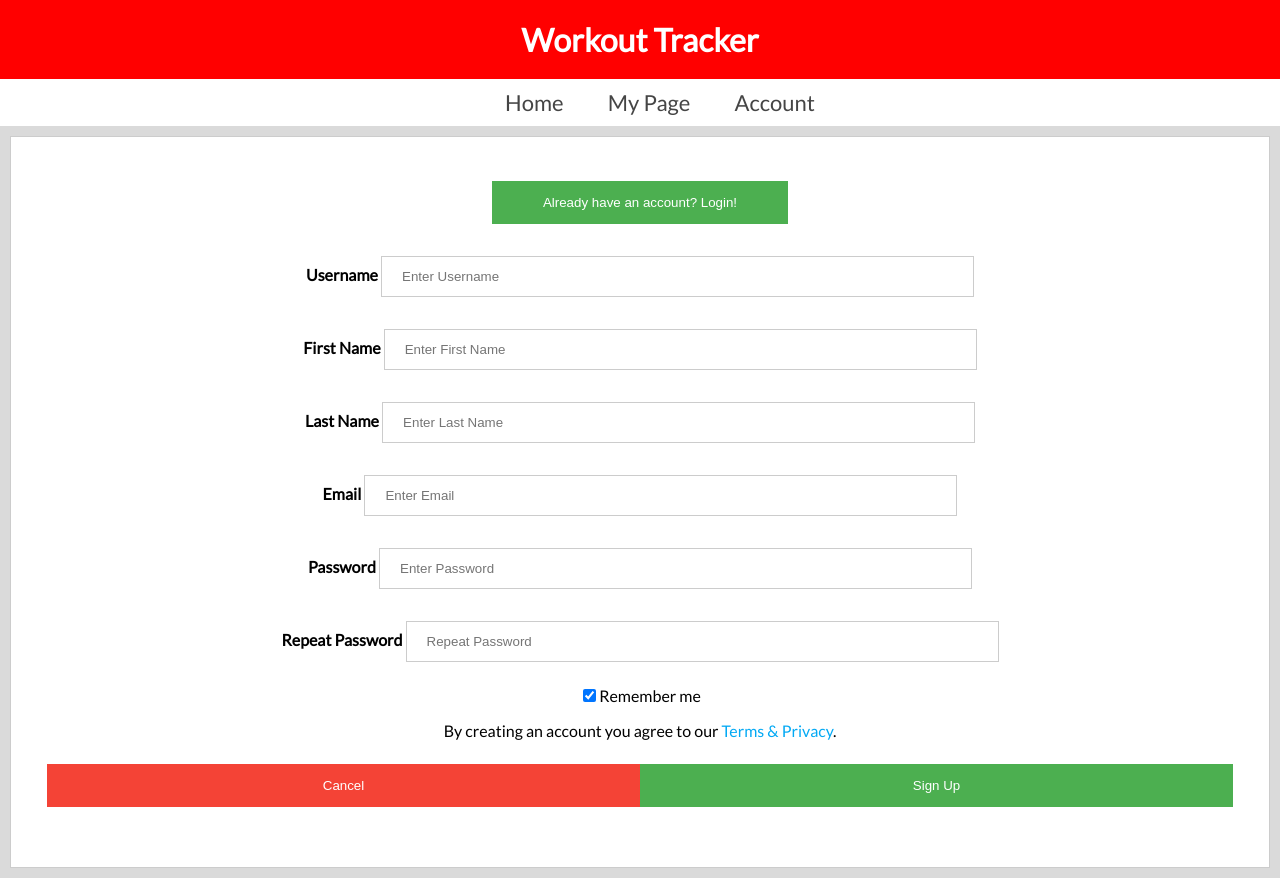
After one commit to parikh1bhavya/Workout_Tracker, a PHP site: page /account.html in a window 1280 px wide. The commit adds this page. Run offline with PHP 8.4, Linux system fonts and the light colour scheme.

Commit message:
Added My Page and Account page

```diff
--- /dev/null
+++ b/public/account.html
@@ -0,0 +1,57 @@
+<head>
+  <meta charset="utf-8">
+  <title>Workout Tracker</title>
+  <link href="https://fonts.googleapis.com/css?family=Lato:100,400" rel="stylesheet">
+  <link rel="stylesheet" href="https://maxcdn.bootstrapcdn.com/font-awesome/4.7.0/css/font-awesome.min.css" media="screen">
+  <link rel="stylesheet" href="/style.css">
+</head>
+
+<header>
+  <center><h1 class="site-title">Workout Tracker</h1></center>
+</header>
+
+<center><nav class="navbar">
+   <ul class="navlist">
+     <li class="navitem"><a href="/">Home</a></li>
+     <li class="navitem"><a href="/mypage.html">My Page</a></li>
+     <li class="navitem"><a href="/account.html">Account</a></li>
+  </ul>
+</center>
+
+<main class="home-page">
+  <div class="title-container">
+
+<form action="/action_page.php">
+  <div class="container">
+
+     <button type="button"  class="submit">Already have an account? Login!</button>
+
+
+    <p><label><b>Username</b></label>
+    <input type="text" placeholder="Enter Username" name="usrname" required></p>
+
+    <p><label><b>First Name</b></label>
+    <input type="text" placeholder="Enter First Name" name="fname" required></p>
+
+    <p><label><b>Last Name</b></label>
+    <input type="text" placeholder="Enter Last Name" name="lname" required></p>
+
+    <p><label><b>Email</b></label>
+    <input type="text" placeholder="Enter Email" name="lname" required></p>
+
+    <p><label><b>Password</b></label>
+    <input type="password" placeholder="Enter Password" name="psw" required></p>
+
+    <p><label><b>Repeat Password</b></label>
+    <input type="password" placeholder="Repeat Password" name="psw-repeat" required></p>
+    <p><input type="checkbox" checked="checked">Remember me</p>
+    <p>By creating an account you agree to our <a href="#">Terms & Privacy</a>.</p>
+
+    <div class="clearfix">
+      <button type="button"  class="cancelbtn">Cancel</button>
+      <button type="submit" class="signupbtn">Sign Up</button>
+    </div>
+  </div>
+</div>
+</main>
+</form>
--- a/public/style.css
+++ b/public/style.css
@@ -1,3 +1,60 @@
+/****************************** css for the sign up **********************************/
+/* Full-width input fields */
+input[type=text], input[type=password] {
+    width: 50%;
+    padding: 12px 20px;
+    margin: 8px 0;
+    display: inline-block;
+    border: 1px solid #ccc;
+    box-sizing: border-box;
+}
+
+/* Set a style for all buttons */
+button {
+    background-color: #4CAF50;
+    color: white;
+    padding: 14px 20px;
+    margin: 8px 0;
+    border: none;
+    cursor: pointer;
+    width: 25%;
+}
+
+/* Extra styles for the cancel button */
+.cancelbtn {
+    padding: 14px 20px;
+    background-color: #f44336;
+}
+
+/* Float cancel and signup buttons and add an equal width */
+.cancelbtn,.signupbtn {
+    float: left;
+    width: 50%;
+}
+
+/* Add padding to container elements */
+.container {
+    padding: 16px;
+}
+
+/* Clear floats */
+.clearfix::after {
+    content: "";
+    clear: both;
+    display: table;
+}
+
+/* Change styles for cancel button and signup button on extra small screens */
+@media screen and (max-width: 300px) {
+    .cancelbtn, .signupbtn {
+        width: 50%;
+    }
+}
+/*************************************************************************************/
+h4 {
+   margin: 0;
+}
+
 body {
   font-family: 'Lato', sans-serif;
   margin: 0;
@@ -82,12 +139,12 @@ a:hover {
 .error-page h2 {
   font-weight: 100;
   font-size: 100px;
-  margin-bottom: 0;
+  margin: 0;
 }
 
 .error-page h3 {
   font-size: 24px;
-  margin-top: 0;
+  margin: 0;
 }
 
 .home-page .icon {
```
Also changed, not shown: public/404.html (+8 -8 lines), public/index.html (+10 -5 lines), public/mypage.html (added, +78 -0 lines), 2 other files.
